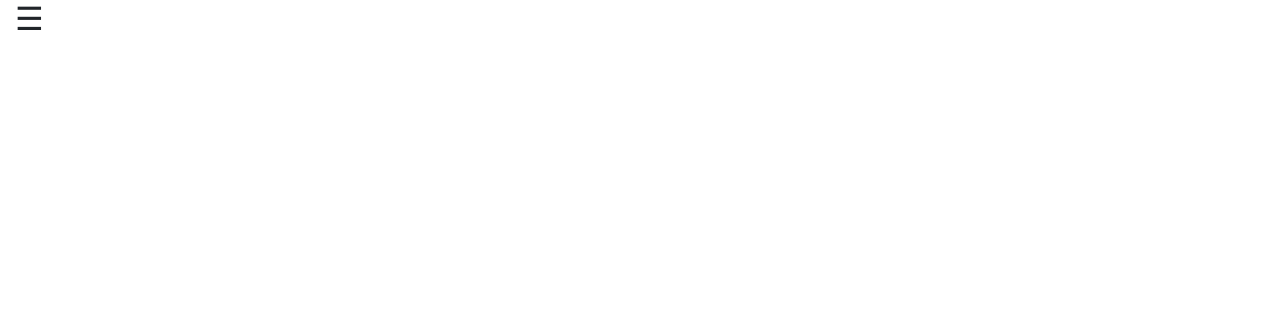
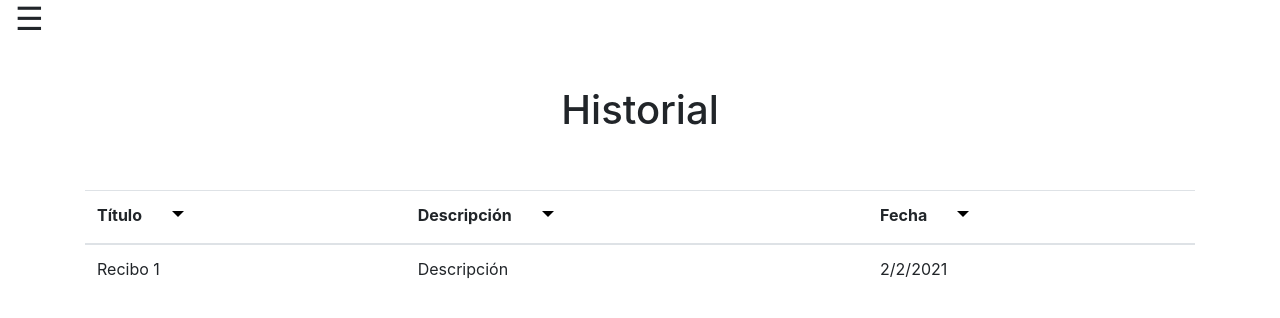
Before and after one commit to Ariandel007/tp-finanzas-frontend, a React (Create React App) app: page /historial in a window 1280 px wide. Shown: the top 318 px of the page. Built offline with nearby package versions, Linux system fonts and the light colour scheme.

Commit message:
save actions

```diff
--- a/package.json
+++ b/package.json
@@ -7,6 +7,7 @@
     "@testing-library/react": "^11.2.7",
     "@testing-library/user-event": "^12.8.3",
     "bootstrap": "^4.6.0",
+    "d3-array": "^3.0.1",
     "node-sass": "^6.0.0",
     "react": "^17.0.2",
     "react-day-picker": "^7.4.10",
--- a/src/App.js
+++ b/src/App.js
@@ -4,6 +4,8 @@ import './App.scss';
 import Home from './_components/Home';
 import SignUp from './_components/SignUp';
 import Receipt from './_components/Receipt';
+import Historial from './_components/Historial';
+
 
 //REDUX
 import { Provider } from 'react-redux';
@@ -29,6 +31,7 @@ function App() {
           <Route exact path="/" component={Home}></Route>
           <Route exact path="/sign-up" component={SignUp}></Route>
           <Route exact path="/receipt" component={Receipt}></Route>
+          <Route exact path="/historial" component={Historial}></Route>
         </Switch>
 
         <div id="mySidenav" className="sidenav" ref={sideNavRef}>
@@ -37,6 +40,7 @@ function App() {
           <Link className="header-title my-2 colornav" to={'/historial'} onClick={closeSideNav}>Historial</Link>
           <Link className="header-title my-2 colornav" to={'/'}  onClick={closeSideNav}>Cerrar Sesión</Link>
         </div>
+
       </div>
 
       </Provider>
--- /dev/null
+++ b/src/_components/Historial.js
@@ -0,0 +1,20 @@
+import { Fragment } from "react";
+import Table from "./Table";
+
+const Historial = () => {
+    return (
+        <Fragment>
+            <div className="d-flex justify-content-center my-5">
+                <h1>Historial</h1>
+            </div>
+
+            <div className="row">
+                <div className="col-12">
+                    <Table/>
+                </div>
+            </div>
+        </Fragment>
+    );
+}
+
+export default Historial;
--- /dev/null
+++ b/src/_components/ModalSave.js
@@ -0,0 +1,50 @@
+const ModalSave = ({ showModal, changeModal, receiptFormData, setReceiptFormData }) => {
+
+    const setDescription = e => {
+        setReceiptFormData({
+            ...receiptFormData,
+            createDate: new Date(),
+            [e.target.name]: e.target.value,
+        });
+    }
+
+    const saveReceipt = () => {
+        console.log(receiptFormData);
+        changeModal();
+    }
+
+    return (
+       <div className="myModal" style={showModal} id="exampleModal" tabIndex="1" role="dialog" aria-labelledby="exampleModalLabel" aria-hidden="true">
+           <div className="modal-dialog" role="document">
+               <div className="modal-content">
+               <div className="modal-header">
+                   <h5 className="modal-title" id="exampleModalLabel">Guardar</h5>
+                   <button type="button" onClick={changeModal} className="close" data-dismiss="modal" aria-label="Close">
+                    <span aria-hidden="true">&times;</span>
+                   </button>
+               </div>
+               <div className="modal-body">
+                    <div className="form-group row">
+                        <label className="col-6 col-form-label"><strong>Nombre</strong></label>
+                        <div className="col-6">
+                            <input type="text" className="form-control" name="name" value={receiptFormData.name} onChange={setDescription}/>
+                        </div>
+                    </div>
+                    <div className="form-group row">
+                        <label className="col-6 col-form-label"><strong>Descripción</strong></label>
+                        <div className="col-6">
+                            <input type="text" className="form-control" name="description" value={receiptFormData.description} onChange={setDescription}/>
+                        </div>
+                    </div>
+               </div>
+               <div className="modal-footer">
+                   <button type="button" className="btn btn-secondary" data-dismiss="modal" onClick={changeModal}>Cerrar</button>
+                   <button type="button" className="btn btn-primary" onClick={saveReceipt}>Guardar</button>
+               </div>
+               </div>
+           </div>
+       </div>
+    );
+}
+
+export default ModalSave;
--- a/src/_components/Receipt.js
+++ b/src/_components/Receipt.js
@@ -5,6 +5,7 @@ import ReceiptGeneralData from "./ReceiptGeneralData";
 import SelectRate from "./SelectRate";
 import Results from "./Results";
 import calculateResults from "../utils/calculateResults";
+import ModalSave from "./ModalSave";
 
 const Receipt = () => {
 
@@ -14,6 +15,9 @@ const Receipt = () => {
     });
 
     const [receiptFormData, setReceiptFormData] = useState({
+        name: '',
+        description: '',
+        createDate: '',
         isDolar: false,
         description: '',
         name: '',
@@ -48,6 +52,9 @@ const Receipt = () => {
 
     const resetFormData = () => {
         setReceiptFormData({
+            name: '',
+            description: '',
+            createDate: '',
             isDolar: false,
             description: '',
             name: '',
@@ -117,6 +124,17 @@ const Receipt = () => {
         stage: 1
     });
 
+    const [showModal, setShowModal] = useState({display: "none"});
+
+    const changeModal = () => {
+        if (showModal.display === "none") {
+            setShowModal({display: "block"});
+        } else {
+            setShowModal({display: "none"});
+        }
+    }
+
+
     const contentPage = () => {
 
         if (dataView.stage == 0) {
@@ -179,10 +197,13 @@ const Receipt = () => {
 
                     <div className="col-12">
                         <div className="d-flex justify-content-center mt-3">
-                            <button type="button" className="btn btn-primary mr-3">Guardar</button>
-                            <button type="button" className="btn btn-primary ml-3" onClick={resetFormData} >Nuevo</button>
+                            <button onClick={changeModal} type="button" className="btn btn-primary mr-3">Guardar</button>
+                            <button type="button" className="btn btn-primary ml-3" onClick={resetFormData}>Nuevo</button>
                         </div>
                     </div>
+
+                    <ModalSave setReceiptFormData={setReceiptFormData} receiptFormData={receiptFormData} showModal={showModal} changeModal={changeModal}></ModalSave>
+
                 </Fragment>
             );
         }
--- /dev/null
+++ b/src/_components/Table.js
@@ -0,0 +1,60 @@
+import { sort, ascending } from "d3-array";
+
+const Table = () => {
+
+    const sortingAscendingByAttribute = (array, atribute) => {
+        const ascedingData = sort(array, (a, b) => ascending(a[atribute], b[atribute]))
+    }
+
+    const sortingDescendingByAttribute = (array, atribute) => {
+        const descedingData = sort(array, (a, b) => ascending(a[atribute], b[atribute]))
+    }
+
+    return (
+        <table class="table table-hover">
+            <thead>
+                <tr>
+                    <th>
+                        <div className="row">
+                            <div className="col-auto">
+                                Título
+                            </div>
+                            <div className="col-auto">
+                                <div className="my-2 triangulo arriba"><div></div></div>
+                            </div>
+                        </div>
+                    </th>
+                    <th>
+                        <div className="row">
+                            <div className="col-auto">
+                                Descripción
+                            </div>
+                            <div className="col-auto">
+                                <div className="my-2 triangulo arriba"><div></div></div>
+                            </div>
+                        </div>
+                    </th>
+                    <th>
+                    <div className="row">
+                            <div className="col-auto">
+                                Fecha
+                            </div>
+                            <div className="col-auto">
+                                <div className="my-2 triangulo arriba"><div></div></div>
+                            </div>
+                        </div>
+                    </th>
+                </tr>
+            </thead>
+            <tbody>
+                <tr>
+                    <td>Recibo 1</td>
+                    <td>Descripción</td>
+                    <td>2/2/2021</td>
+                </tr>
+            </tbody>
+        </table>
+    );
+}
+
+export default Table;
--- a/src/index.scss
+++ b/src/index.scss
@@ -77,3 +77,47 @@ $theme-colors: (
 .selectable {
   cursor: pointer;
 }
+
+
+.triangulo {
+  border-style: solid;
+  border-width: 6px;
+  width: 0;
+  height: 0;
+}
+.triangulo>span {
+  border-style: solid;
+  border-width: 10px;
+  width: 0;
+  height: 0;
+  position:relative;
+}
+.triangulo.arriba{
+  border-color: black transparent transparent transparent;
+}
+.triangulo.arriba>span {
+  border-color: white transparent transparent transparent;
+  top:-21px;
+  left:-10px;
+}
+.triangulo.abajo{
+  border-color: transparent transparent black transparent;
+}
+.triangulo.abajo>span {
+  border-color: transparent transparent white transparent;
+  top:1px;
+  left:-10px;
+}
+.myModal {
+  display: none;
+  position: fixed;
+  z-index: 1;
+  padding-top: 100px;
+  left: 0;
+  top: 0;
+  width: 100%;
+  height: 100%;
+  overflow: auto;
+  background-color: rgb(0,0,0);
+  background-color: rgba(0,0,0,0.4); /* <-- this is the culprit */
+  }
--- a/src/utils/calculateResults.js
+++ b/src/utils/calculateResults.js
@@ -49,10 +49,6 @@ const calculateResults = (receiptFormData) => {
         const n = receiptFormData.rateTerm.numberDays/receiptFormData.compoundingPeriod.numberDays;
         ratePercentage = Math.pow((1 + (tn/m)), n) - 1;
         result.ratePercentage = (ratePercentage*100).toFixed(7) + '%';
-        console.log('compoundingPeriod.numberDays', receiptFormData.compoundingPeriod.numberDays);
-        console.log('tn', tn);
-        console.log('m', m);
-        console.log('n', n);
     }
 
     // CALCULAMOS EL NUMERO DE DIAS TRANSCURRIDOS
```
Also changed, not shown: 1 other file (tests, documents, lock files or other folders).
